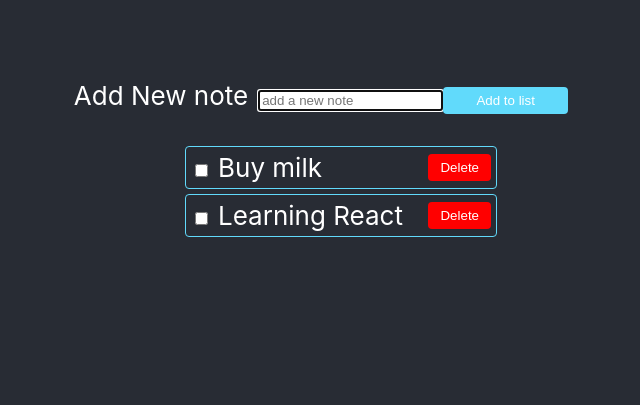
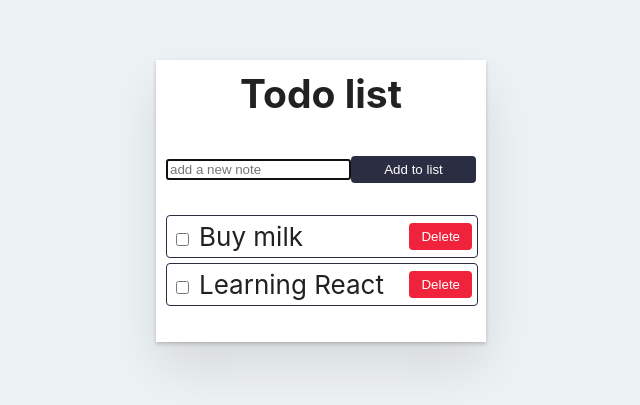
Before and after one commit to AliTaee/Minimal-Todo-list, a React (Create React App) app: page / in a window 1280 px wide. Shown: the part 229-634 px from the top of the page, without its empty margins (319-959 px from the left). Built offline with nearby package versions, Linux system fonts and the light colour scheme.

Commit message:
Improve UI and UX, refactor css to use BEM

```diff
--- a/src/App.css
+++ b/src/App.css
@@ -2,73 +2,82 @@
   text-align: center;
 }
 
-.App-header {
-  background-color: #282c34;
+.App-container {
+  background-color: #edf2f4;
   min-height: 100vh;
   display: flex;
   flex-direction: column;
   align-items: center;
   justify-content: center;
   font-size: calc(10px + 2vmin);
-  color: white;
+  color: #212121;
 }
 
-.error {
-  color: red;
+.todo {
+  background: #fff;
+  padding: 10px;
+  margin: 100px 0 40px 0;
+  box-shadow: 0 2px 4px 0 rgba(0, 0, 0, 0.2), 0 25px 50px 0 rgba(0, 0, 0, 0.1);
 }
 
-.todo-list {
+.todo__title {
+  margin-top: 0;
+}
+
+.todo__list {
   display: flex;
   flex-direction: column;
   align-items: flex-start;
   justify-content: space-between;
   list-style: none;
+  padding: 0;
 }
 
-.todo-list .note-item:last-of-type {
+.todo__list .todo__item:last-of-type {
   margin-bottom: 0;
 }
 
-.add-todo-container label {
-  margin-right: 10px;
-}
-
-.note-item {
+.todo__item {
   margin-bottom: 5px;
-  min-width: 300px;
+  width: calc(100% - 10px);
   display: flex;
   justify-content: space-between;
   align-items: center;
-  border: 1px solid #61dafb;
+  border: 1px solid #2b2d42;
   padding: 5px;
   border-radius: 4px;
 }
 
-.note-item input {
+.todo__item input {
   margin-right: 10px;
 }
 
-.note-done label {
+.todo__item--done label {
   text-decoration: line-through;
+  color: #06d6a0;
 }
 
-.todo-delete {
+.todo__delete {
   margin-left: 10px;
   cursor: pointer;
   color: #fff;
   border: 0;
   border-radius: 4px;
   padding: 6px 12px;
-  background: red;
+  background: #ef233c;
 }
 
-.todo-submit {
+.todo__submit {
   width: 125px;
   cursor: pointer;
-  background: #61dafb;
+  background: #2b2d42;
   margin-bottom: 6px;
   color: #fff;
   border: 0;
   border-radius: 4px;
   padding: 6px 12px;
 }
+
+.error {
+  color: #d90429;
+}
--- a/src/App.js
+++ b/src/App.js
@@ -65,29 +65,32 @@ function App(props) {
 
   return (
     <div className="App">
-      <header className="App-header">
-        <div className="add-todo-container">
-          <label htmlFor="addTodoItem">Add New note</label>
+      <main className="App-container">
+        <section class="todo">
+          <header>
+            <h1 className="todo__title">Todo list</h1>
             <input
               placeholder="add a new note"
               ref={inputNote}
-            id="addTodoItem"
               autoFocus
               type="text"
               value={toAddList}
               onChange={handelCreateNote}
               onKeyPress={createNoteOnEnter}
             />
-          <button className="todo-submit" onClick={handelAddToDo}>
+            <button className="todo__submit" onClick={handelAddToDo}>
               Add to list
             </button>
-        </div>
+          </header>
+          <section>
             <Error isShow={error.state} />
             {todoList.length ? (
-          <ul className="todo-list">
+              <ul className="todo__list">
                 {todoList.map((todo, index) => (
                   <li
-                className={todo.done ? "note-item note-done" : "note-item"}
+                    className={
+                      todo.done ? "todo__item todo__item--done" : "todo__item"
+                    }
                     key={todo.id}
                   >
                     <div>
@@ -97,11 +100,13 @@ function App(props) {
                         value={todo.done}
                         onChange={() => toggleTodoState(todo.id)}
                       />
-                  <label htmlFor={`note-state-${index}`}>{todo.title}</label>
+                      <label htmlFor={`note-state-${index}`}>
+                        {todo.title}
+                      </label>
                     </div>
                     <button
                       onClick={() => deleteTodo(todo.id)}
-                  className="todo-delete"
+                      className="todo__delete"
                     >
                       Delete
                     </button>
@@ -111,7 +116,9 @@ function App(props) {
             ) : (
               <p>There is nothing todo!</p>
             )}
-      </header>
+          </section>
+        </section>
+      </main>
     </div>
   );
 }
```
Also changed, not shown: 1 other file (tests, documents, lock files or other folders). Lines whose indentation alone changed are shown as unchanged.
